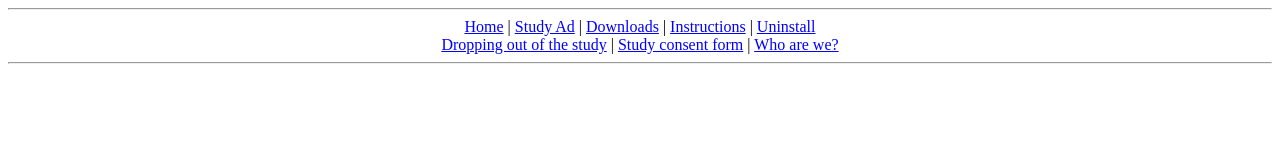
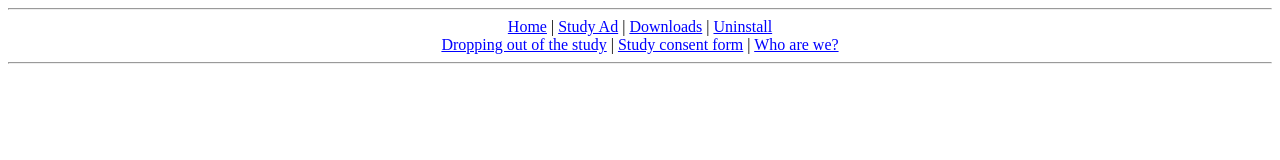
Before and after one commit to shashankneo/web_irb, a plain HTML site: page files/menu.html in a window 1280 px wide. Drawn offline with Linux system fonts and the light colour scheme.

Commit message:
Update menu.html

```diff
--- a/files/menu.html
+++ b/files/menu.html
@@ -10,7 +10,7 @@
    <a href="../index.html" target="_parent">Home</a> |
    <a href="../study_ad.html" target="_parent">Study Ad</a> |
    <a href="../download.html" target="_parent">Downloads</a> |
-   <a href="../procedures.html" target="_parent">Instructions</a> |
+   <!--a href="../procedures.html" target="_parent">Instructions</a> | -->
    <a href="../uninstall.html" target="_parent">Uninstall</a> <br>
    <a href="../dropout.html" target="_parent">Dropping out of the study</a> |
    <a href="../consent.html" target="_parent">Study consent form</a> |
```
